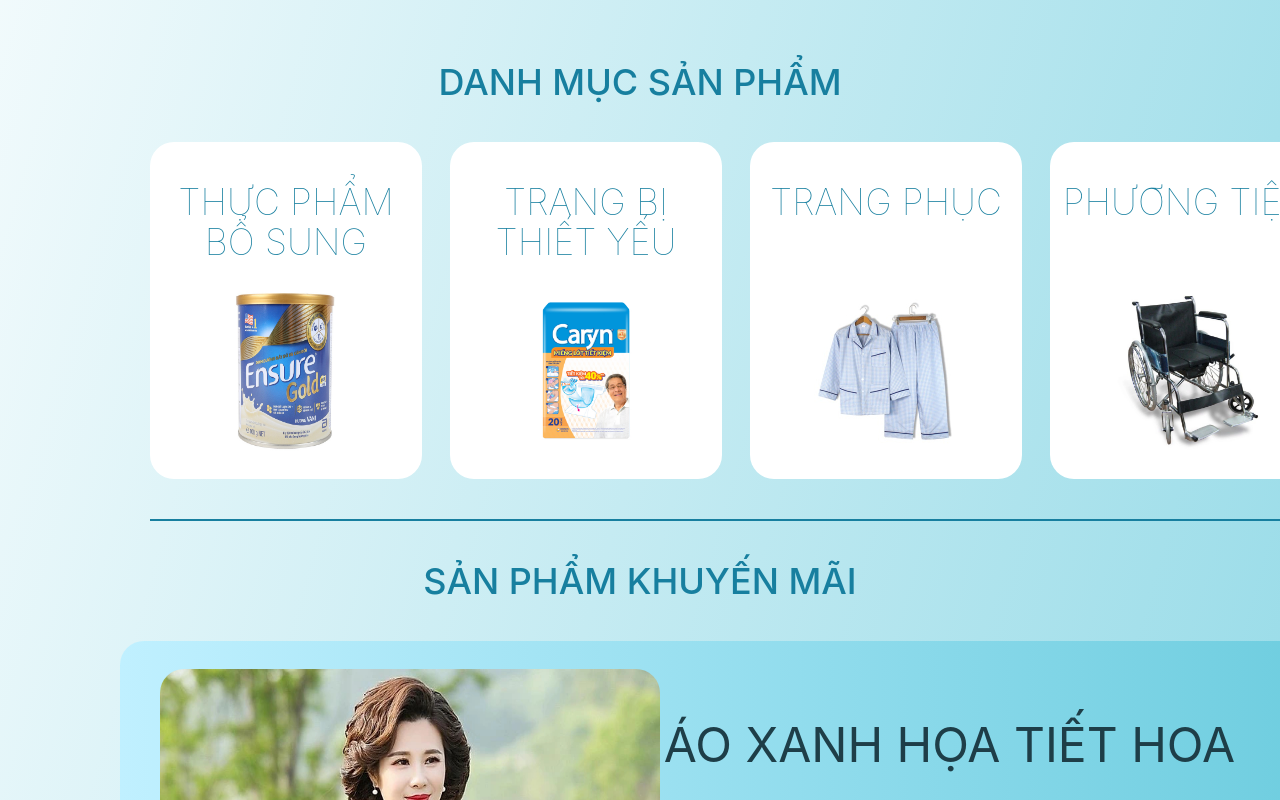
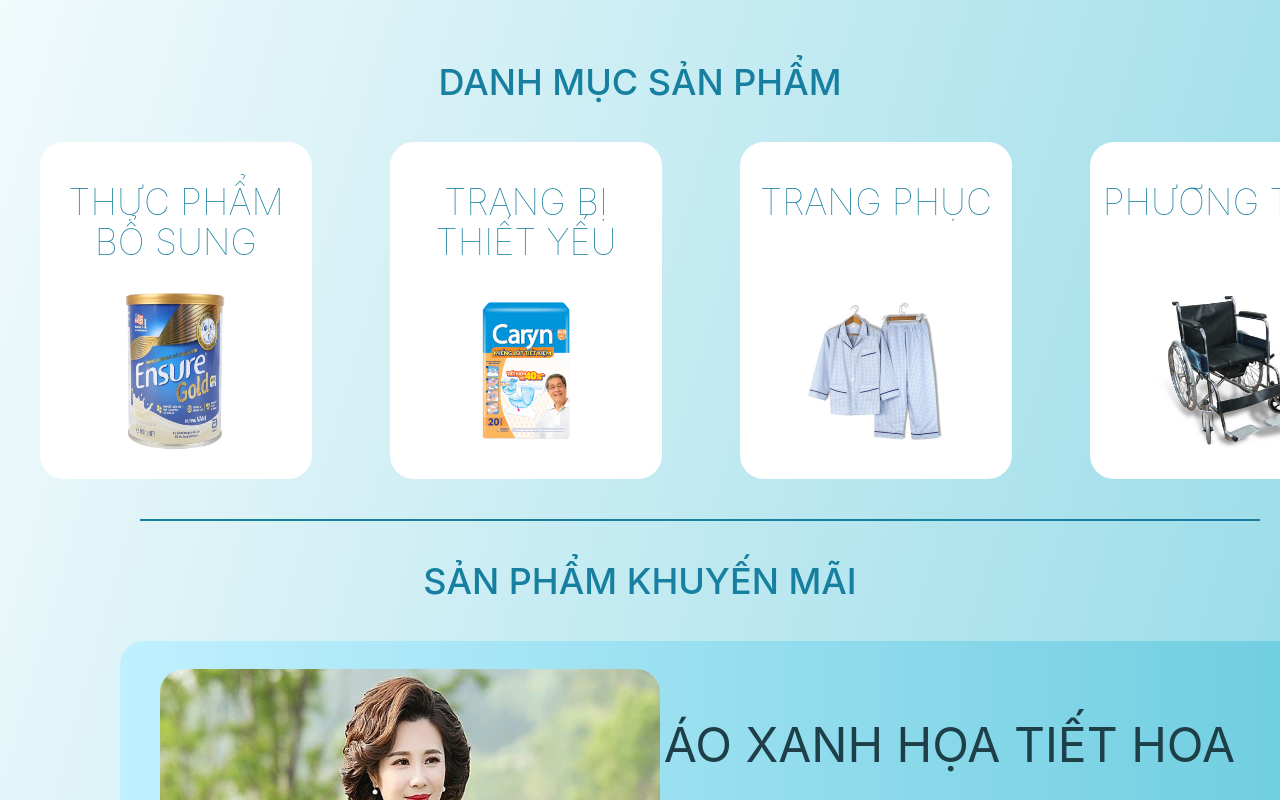
Before and after one commit to GDuyCats/EXE202, a React (Create React App) app: page / in a window 1280 px wide. Shown: the part 2000-2800 px from the top of the page. Built offline with nearby package versions, Linux system fonts and the light colour scheme; the HTML template or start-up script is replaced by a standard one; what @butterfail/tailwindcss-inverted-radius would draw is missing.

Commit message:
use location

```diff
--- a/src/App.js
+++ b/src/App.js
@@ -25,14 +25,14 @@ function App() {
           <Route path="/productdetail" element={<ProductDetail />} />
           <Route path="/shop" element={<ShopPage />} />
           <Route path="/transaction" element={<Transaction />} />
-        <Route path="/cart" element={<Cart />} />
+          <Route path="/cart" element={<Cart />} />
+          <Route path="/forum" element={<ForumPage />} />
         </Route>
         <Route path="/login" element={<LoginPage />} />
         <Route path="/signup" element={<SignUpPage />} />
         <Route path="/policy" element={<PolicyPage />} />
         <Route path="/useragreement" element={<UserAgreementPage />} />
         <Route path="/contact" element={<Contact />} />
-        <Route path="/forum" element={<ForumPage />} />
         <Route path="*" element={<NoPage />} />
       </Routes>
     </Router>
--- a/src/pages/HomePage.js
+++ b/src/pages/HomePage.js
@@ -144,10 +144,10 @@ function HomePage() {
                     <img src={slides[currentIndex === slides.length - 1 ? 0 : currentIndex + 1].image} alt="" className='w-[1000px] h-full rounded-3xl object-cover duration-500 opacity-80 -right-[60px] scale-[85%] absolute' />
                 </div>
 
-                <div className="hidden group-hover:block absolute top-[45%] -translate-x-0 translate-y-[50%] left-5 text-2xl rounded-full p-2 bg-black/20 text-white cursor-pointer z-20">
+                <div className="hidden group-hover:block absolute hover:bg-gray-600 top-[45%] -translate-x-0 translate-y-[50%] left-5 text-2xl rounded-full p-2 bg-black/20 text-white cursor-pointer z-20">
                     <BsChevronCompactLeft onClick={prevSlide} size={30} />
                 </div>
-                <div className="hidden group-hover:block absolute top-[45%] -translate-x-0 translate-y-[50%] right-5 text-2xl rounded-full p-2 bg-black/20 text-white cursor-pointer z-20">
+                <div className="hidden group-hover:block hover:bg-gray-600 absolute top-[45%] -translate-x-0 translate-y-[50%] right-5 text-2xl rounded-full p-2 bg-black/20 text-white cursor-pointer z-20">
                     <BsChevronCompactRight onClick={nextSlide} size={30} />
                 </div>
                 <div className='flex top-4 justify-center py-2'>
@@ -164,7 +164,7 @@ function HomePage() {
                     <p>DANH MỤC SẢN PHẨM</p>
                 </div>
 
-                <div className='w-[1500px] mx-auto'>
+                <div className='w-[1400px] relative mx-auto group'>
                     <Swiper
                         grabCursor={true}
                         centeredSlides={false}
@@ -183,12 +183,11 @@ function HomePage() {
                         }}
 
                         modules={[Navigation, Autoplay]}
-                        className='swiper_container my-10 group w-[1200px] mx-auto'
+                        className='mt-10'
                     >
-
                         <SwiperSlide>
-                                <div className='bg-white w-[272px] h-[337px] flex flex-col justify-center items-center rounded-3xl relative '>
-                                    <div className="absolute top-10 font-thin text-4xl whitespace-pre-line z-50 text-blue_177f9f text-center">
+                            <div className='bg-white w-[272px] h-[337px] flex flex-col justify-center items-center rounded-3xl relative left-10'>
+                                <div className="absolute top-10 font-thin text-4xl whitespace-pre-line z-50 text-blue_177f9f text-center ">
                                     {slidesProduct[startIndex === 0 ? slidesProduct.length - 1 : startIndex - 1].text}
                                 </div>
                                 <img src={slidesProduct[startIndex === 0 ? slidesProduct.length - 1 : startIndex - 1].image} alt='' className='w-40 h-40 rounded-3xl bg-cover duration-1000 absolute z-10 bottom-7' />
@@ -196,7 +195,7 @@ function HomePage() {
                             </div>
                         </SwiperSlide>
                         <SwiperSlide>
-                                <div className='bg-white w-[272px] h-[337px] flex flex-col justify-between items-center rounded-3xl relative'>
+                            <div className='bg-white w-[272px] h-[337px] flex flex-col justify-between items-center rounded-3xl relative left-10'>
                                 <div className="absolute top-10  font-thin text-4xl whitespace-pre-line z-50 text-blue_177f9f text-center">
                                     {slidesProduct[startIndex].text}
                                 </div>
@@ -204,7 +203,7 @@ function HomePage() {
                             </div>
                         </SwiperSlide>
                         <SwiperSlide>
-                                <div className='bg-white w-[272px] h-[337px] flex flex-col justify-between items-center rounded-3xl relative'>
+                            <div className='bg-white w-[272px] h-[337px] flex flex-col justify-between items-center rounded-3xl relative left-10'>
                                 <div className="absolute top-10 font-thin text-4xl whitespace-pre-line z-50 text-blue_177f9f text-center">
                                     {slidesProduct[startIndex + 1 >= slidesProduct.length ? 0 : startIndex + 1].text}
                                 </div>
@@ -212,7 +211,7 @@ function HomePage() {
                             </div>
                         </SwiperSlide>
                         <SwiperSlide>
-                                <div className='bg-white w-[272px] h-[337px] flex flex-col justify-between items-center rounded-3xl relative'>
+                            <div className='bg-white w-[272px] h-[337px] flex flex-col justify-between items-center rounded-3xl relative left-10'>
                                 <div className="absolute top-10  font-thin text-4xl whitespace-pre-line z-50 text-blue_177f9f text-center">
                                     {slidesProduct[startIndex + 2 >= slidesProduct.length ? startIndex + 2 - slidesProduct.length : startIndex + 2].text}
                                 </div>
@@ -220,27 +219,26 @@ function HomePage() {
                             </div>
                         </SwiperSlide>
                         <SwiperSlide>
-                                <div className='bg-white w-[272px] h-[337px] flex flex-col justify-between items-center rounded-3xl relative'>
+                            <div className='bg-white w-[272px] h-[337px] flex flex-col justify-between items-center rounded-3xl relative left-10'>
                                 <div className="absolute top-10  font-thin text-4xl whitespace-pre-line z-50 text-blue_177f9f text-center">
                                     {slidesProduct[startIndex + 3 >= slidesProduct.length ? startIndex + 3 - slidesProduct.length : startIndex + 3].text}
                                 </div>
                                 <img src={slidesProduct[(startIndex + 3 >= slidesProduct.length ? startIndex + 3 - slidesProduct.length : startIndex + 3)].image} alt='SlideProduct' className='w-40 h-40 rounded-3xl bg-cover duration-1000 absolute z-10 bottom-7' />
                             </div>
                         </SwiperSlide>
-                        <div className='slider-controler'>
-                            <div className="button-prev hidden group-hover:block absolute top-[45%] -translate-x-[30%] translate-y-[50%] left-5 text-2xl rounded-full p-2 bg-black/20 text-white cursor-pointer z-50">
+                        <div className='border-b-2 border-blue_177f9f mx-[10%] mt-10'></div>
+                    </Swiper>
+                    <div className="button-prev hidden group-hover:block hover:bg-gray-600 absolute -left-[0.8%] top-36 text-2xl rounded-full p-2 bg-black/20 text-white cursor-pointer z-50">
                         <BsChevronCompactLeft size={30} />
                     </div>
-                            <div className="button-next hidden group-hover:block absolute top-[45%] translate-x-[30%] translate-y-[50%] right-12 text-2xl rounded-full p-2 bg-black/20 text-white cursor-pointer z-50">
+                    <div className="button-next hidden group-hover:block hover:bg-gray-600 absolute -right-[1%] top-36 text-2xl rounded-full p-2 bg-black/20 text-white cursor-pointer z-50">
                         <BsChevronCompactRight size={30} />
                     </div>
-                        </div>
-                    </Swiper>
-                    <div className='border-b-2 border-blue_177f9f ml-[10%] mr-[10%]'></div>
                 </div>
                 <div className='font-medium text-4xl text-blue_177f9f text-center mt-10'>
                     <p>SẢN PHẨM KHUYẾN MÃI</p>
                 </div>
+
                 <div className='flex justify-center mt-10 w-[1500px] mx-auto'>
                     <Swiper
                         grabCursor={true}
@@ -283,10 +281,10 @@ function HomePage() {
                             </div>
                         </SwiperSlide>
                         <div className='slider-controller'>
-                            <div className="button-prev hidden group-hover:block absolute top-[45%] -translate-x-[30%] translate-y-[50%] left-5 text-2xl rounded-full p-2 bg-black/20 text-white cursor-pointer z-50">
+                            <div className="button-prev hidden group-hover:block hover:bg-gray-600 absolute top-[45%] -translate-x-[30%] translate-y-[50%] left-5 text-2xl rounded-full p-2 bg-black/20 text-white cursor-pointer z-50">
                                 <BsChevronCompactLeft size={30} />
                             </div>
-                            <div className="button-next hidden group-hover:block absolute top-[45%] translate-x-[30%] translate-y-[50%] right-5 text-2xl rounded-full p-2 bg-black/20 text-white cursor-pointer z-50">
+                            <div className="button-next hidden group-hover:block hover:bg-gray-600 absolute top-[45%] translate-x-[30%] translate-y-[50%] right-5 text-2xl rounded-full p-2 bg-black/20 text-white cursor-pointer z-50">
                                 <BsChevronCompactRight size={30} />
                             </div>
                         </div>
```
Also changed, not shown: src/components/Header.js (+15 -8 lines). Lines whose indentation alone changed are shown as unchanged.
